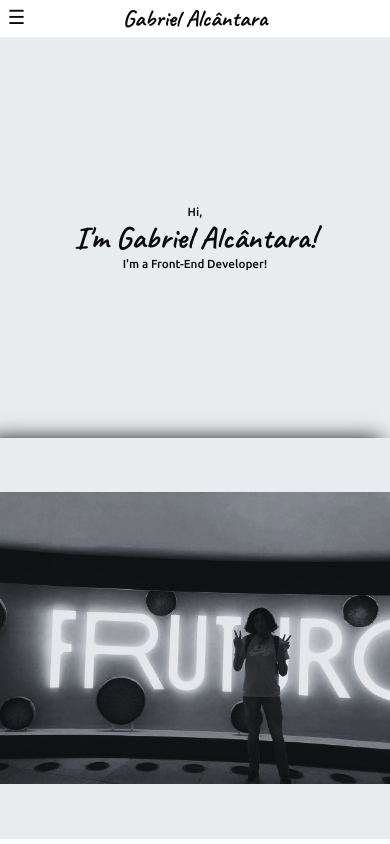
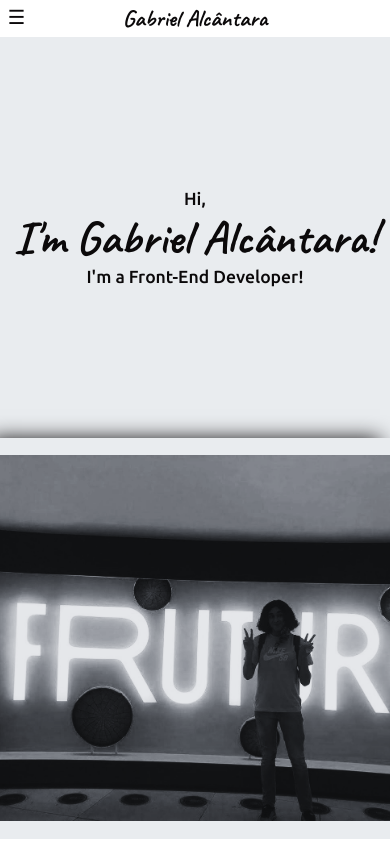
Before and after one commit to gabrielalcantara0812/Final-Challenge, a React (Create React App) app: page / in a window 390 px wide. Built offline with nearby package versions, Linux system fonts and the light colour scheme.

Commit message:
home is now responsive

```diff
--- /dev/null
+++ b/src/Components/About/About.js
@@ -0,0 +1,11 @@
+import React from 'react'
+import * as S from './Style'
+
+const About = () =>{
+    return(
+        <>
+        </>
+    )
+}
+
+export default About
--- /dev/null
+++ b/src/Components/About/Style.js
@@ -0,0 +1 @@
+import styled from 'styled-components'
--- a/src/Components/Home/Style.js
+++ b/src/Components/Home/Style.js
@@ -39,6 +39,12 @@ export const Hi = styled.h2`
     @media screen and (max-width: 768px){
         font-size: 3vw;
     }
+    @media screen and (max-width: 425px){
+        font-size: 4.5vw;
+    }
+    @media screen and (max-width: 320px){
+        font-size: 5.5vw;
+    }
 `
 
 export const Heading = styled.h2`
@@ -50,6 +56,12 @@ export const Heading = styled.h2`
     }
     @media screen and (max-width: 768px){
         font-size: 8vw;
+    }
+    @media screen and (max-width: 425px){
+        font-size: 12vw;
+    }
+    @media screen and (max-width: 320px){
+        font-size: 12.5vw;
     }
 `
 
@@ -63,6 +75,12 @@ export const HeadingThree = styled.h3`
     }
     @media screen and (max-width: 768px){
         font-size: 3vw;
+    }
+    @media screen and (max-width: 425px){
+        font-size: 4.5vw;
+    }
+    @media screen and (max-width: 320px){
+        font-size: 5.5vw;
     }
 `
 
@@ -93,4 +111,13 @@ export const ImageContainer = styled.figure`
 
 export const Image = styled.img`
     width: 100vw;
+    @media screen and (max-width: 425px){
+        width: 125vw;
+    }
+    @media screen and (max-width: 375px){
+        width: 140vw;
+    }
+    @media screen and (max-width: 320px){
+        width: 165vw;
+    }
 `
--- a/src/Components/Routes/Routes.js
+++ b/src/Components/Routes/Routes.js
@@ -2,6 +2,7 @@ import React from 'react'
 import {BrowserRouter as Router, Routes, Route} from 'react-router-dom'
 import Header from '../Header/Header'
 import Home from '../Home/Home'
+import About from '../About/About'
 
 const R = () => {
     return(
@@ -9,6 +10,7 @@ const R = () => {
             <Header/>
             <Routes>
                 <Route path='/' element={<Home/>}/>
+                <Route path='/about' element={<About/>}/>
             </Routes>
         </Router>
     )
```
